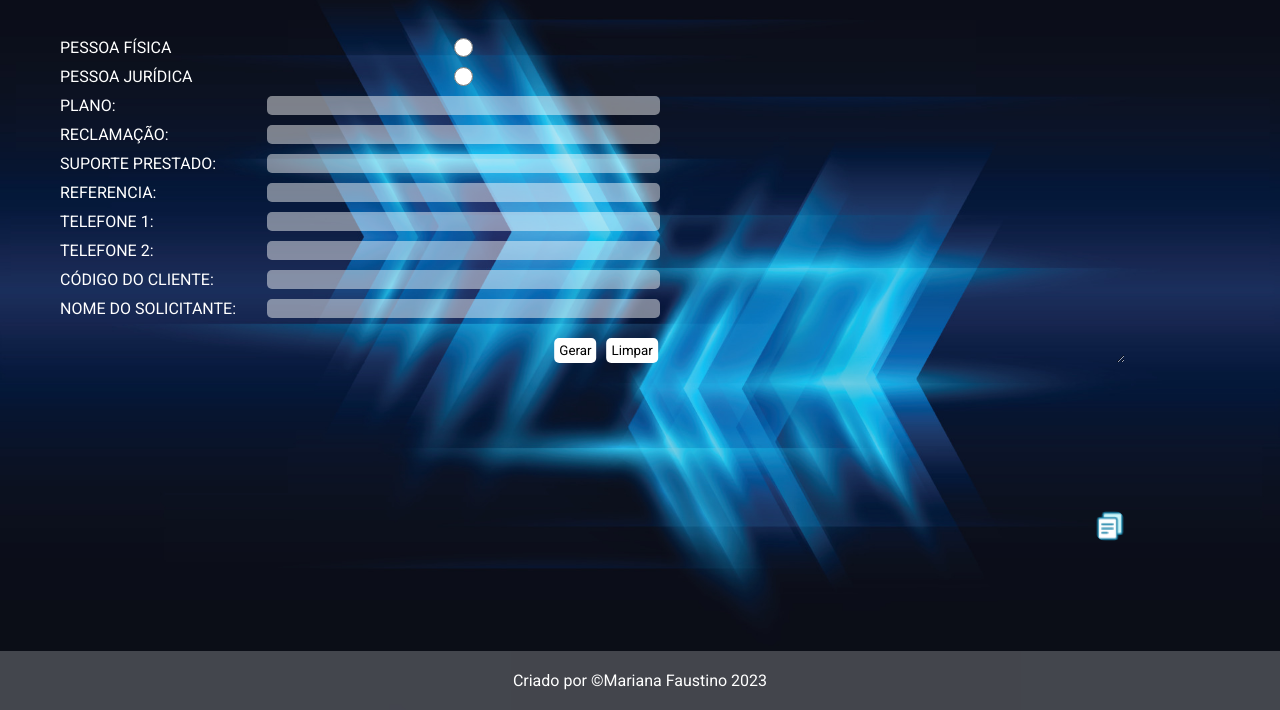
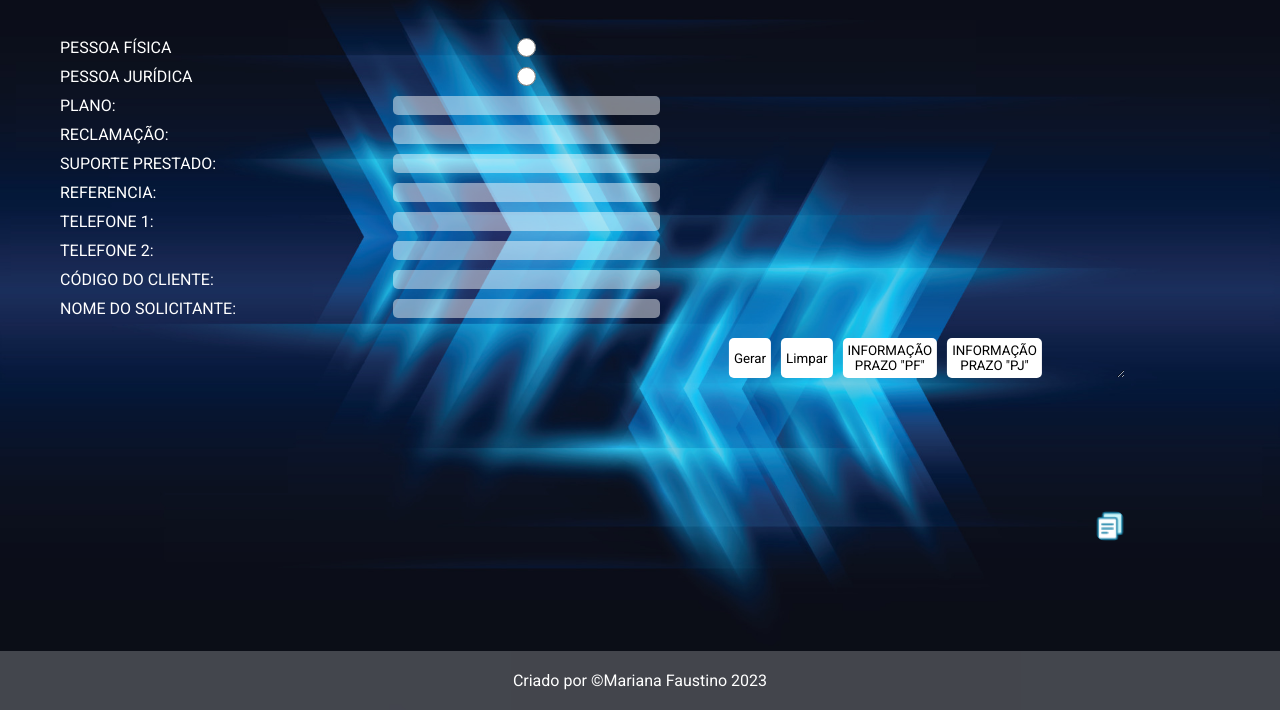
Before and after one commit to marianafaustino/os, a website: page index.html in a window 1280 px wide. Shown: the part 90-800 px from the top of the page. Drawn offline with Linux system fonts and the light colour scheme.

Commit message:
Update index.html
Adicionado botão para copiar informações sobre prazo e cobrança da visita "PF & PJ"

```diff
--- a/index.html
+++ b/index.html
@@ -40,6 +40,8 @@
                 <div id="botoes">
                     <button class="btn">Gerar</button>
                     <button class="btn" type="button" onclick="ordemServico.limpar()">Limpar</button>
+                    <button class="btn" type="button" onclick="ordemServico.prazopf()">INFORMAÇÃO PRAZO "PF"</button>
+					<button class="btn" type="button" onclick="ordemServico.prazopj()">INFORMAÇÃO PRAZO "PJ"</button>
                 </div>
             </form>
         </div>
```
